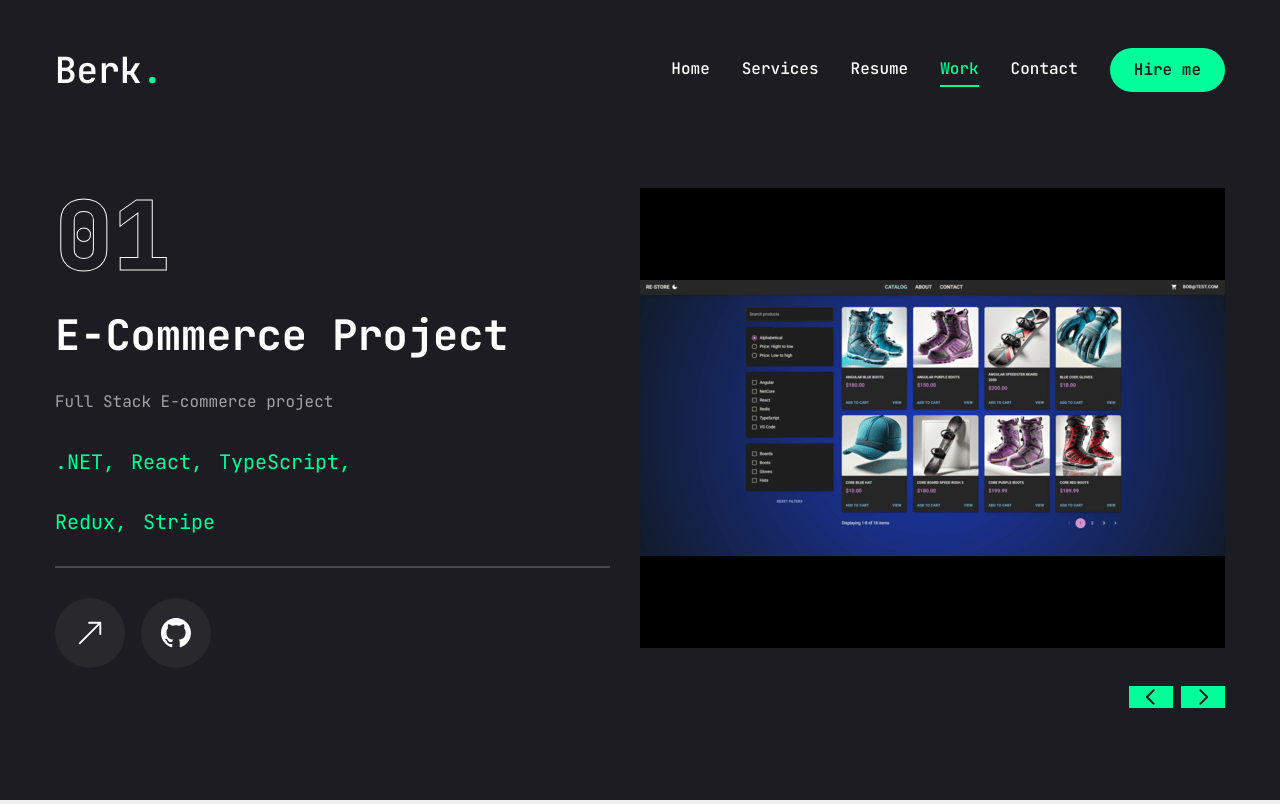
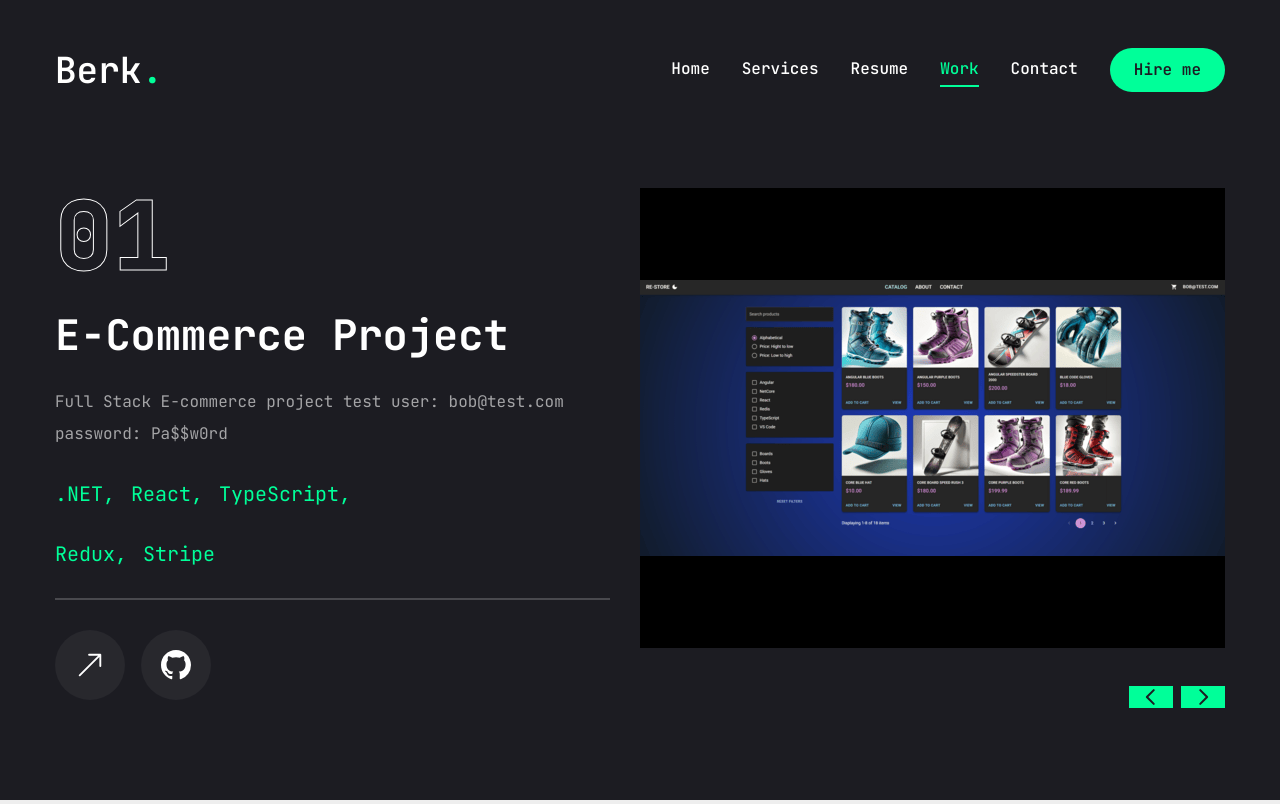
Before and after one commit to KursadBerk/Portfolio, a Next.js app in the folder berk-portfolio/: page /work in a window 1280 px wide. Built offline with nearby package versions, Linux system fonts and the light colour scheme.

Commit message:
e commerce test user added

```diff
--- a/berk-portfolio/app/work/page.jsx
+++ b/berk-portfolio/app/work/page.jsx
@@ -19,7 +19,7 @@ const projects = [
   {
     num: '01',
     category: 'E-commerce',
-    description: "Full Stack E-commerce project",
+    description: "Full Stack E-commerce project test user: bob@test.com password: Pa$$w0rd ",
     stack: [{ name:".NET"}, {name: "React"}, {name:"TypeScript"}, {name:"Redux"},{name:"Stripe"}],
     image: '/e_commerce.png',
     live: "https://restore-a7bycudbenbzb3d4.francecentral-01.azurewebsites.net/",
```
